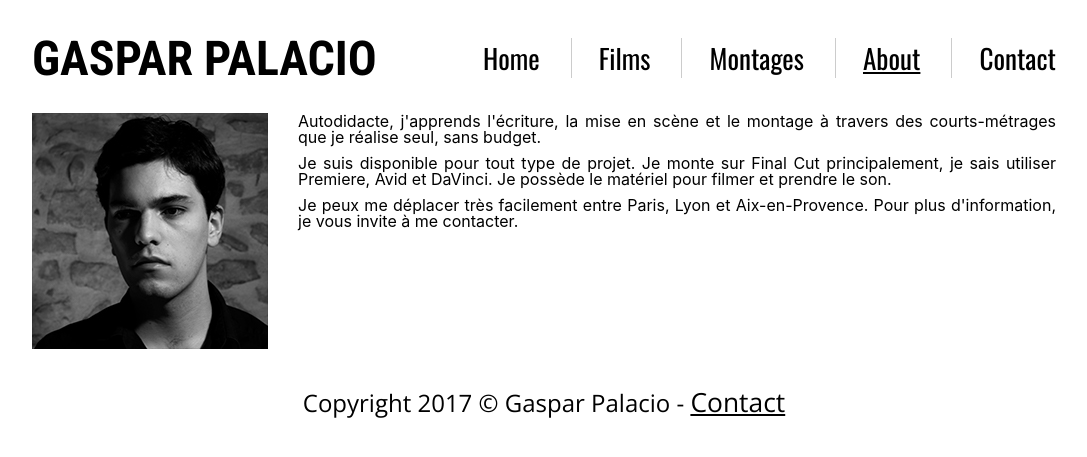
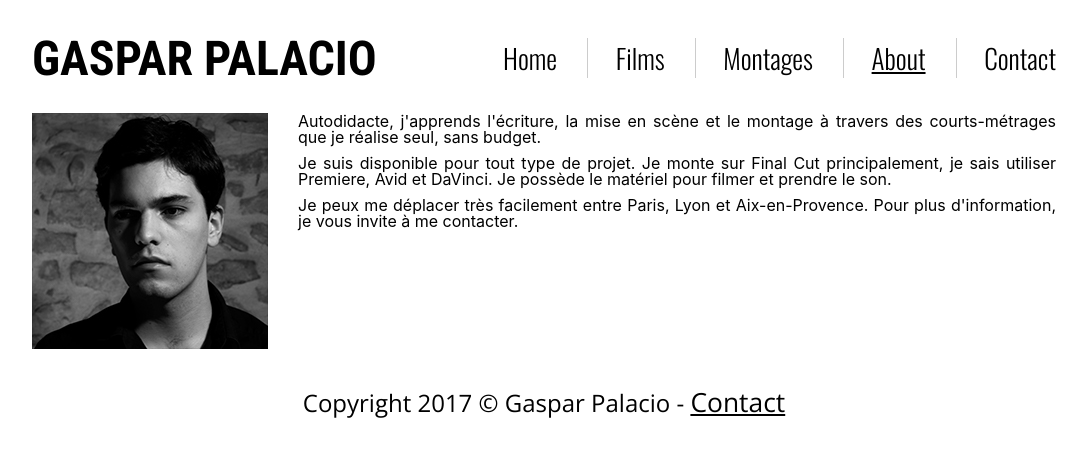
Before and after one commit to Rapsag8/Rapsag8.github.io, a Jekyll site: the page built from pages/about.html, in a window 1280 px wide. Shown: the top 457 px of the page, without its empty margins (96-1183 px from the left). Built offline with Jekyll 4.4.1, drawn with Linux system fonts in a browser that asks for light colours; nearby versions of some CDN libraries.

Commit message:
Update main.html

```diff
--- a/_layouts/main.html
+++ b/_layouts/main.html
@@ -2,7 +2,7 @@
 <html>
   <head>
     <meta charset="utf-8">
-    <link href="https://fonts.googleapis.com/css?family=Open+Sans|Lato|Oswald|Roboto+Condensed:700" rel="stylesheet">
+    <link href="https://fonts.googleapis.com/css?family=Open+Sans|Lato|Oswald:300|Roboto+Condensed:700" rel="stylesheet">
     <script src="https://code.jquery.com/jquery-3.2.1.min.js" integrity="sha256-hwg4gsxgFZhOsEEamdOYGBf13FyQuiTwlAQgxVSNgt4=" crossorigin="anonymous"></script>
     <link rel="stylesheet" href="/style.css">
     <title>Gaspar Palacio</title>
```
